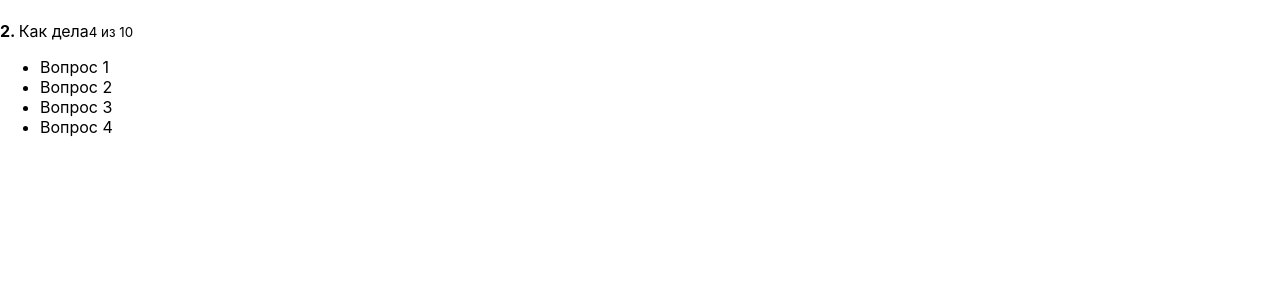
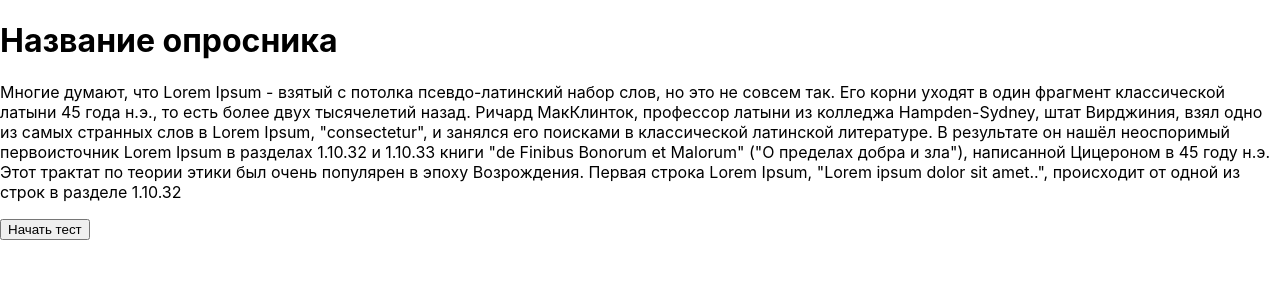
Before and after one commit to pkonnov/questionnaire_reactjs, a React app: page / in a window 1280 px wide. Shown: the top 300 px of the page. Built offline with nearby package versions, Linux system fonts and the light colour scheme.

Commit message:
add titlePage

```diff
--- a/src/components/ActiveQuiz/ActiveQuiz.js
+++ b/src/components/ActiveQuiz/ActiveQuiz.js
@@ -4,10 +4,17 @@ import AnswersList from '../AnswersList/AnswersList'
 
 
 const ActiveQuiz = props => {
-  const closeTitle = '';
-
-  return (
-    <div className={classes.ActiveQuiz}>
+  let closeTitle;
+  if(props.showTitle){
+    closeTitle =
+      <div>
+      <h1>{props.titleTest}</h1>
+      <p>{props.textTest}</p>
+      <button onClick={props.titleShowHandle}>Начать тест</button>
+      </div>
+  } else {
+    closeTitle =
+      <div>
         <p className={classes.Question}>
           <span>
             <strong>2. </strong>
@@ -20,6 +27,12 @@ const ActiveQuiz = props => {
           answers={props.answers}
         />
       </div>
+  }
+
+  return (
+    <div className={classes.ActiveQuiz}>
+        {closeTitle}
+    </div>
   )
 }
 export default ActiveQuiz
--- a/src/containers/Quiz/Quiz.js
+++ b/src/containers/Quiz/Quiz.js
@@ -4,9 +4,9 @@ import ActiveQuiz from '../../components/ActiveQuiz/ActiveQuiz'
 
 class Quiz extends Component{
   state = {
+    showTitle: true,
     quiz: [
-      { showTitle: true,
-        titleTest: 'Название опросника',
+      { titleTest: 'Название опросника',
         textTest: 'Многие думают, что Lorem Ipsum - взятый с потолка псевдо-латинский набор слов, но это не совсем так. Его корни уходят в один фрагмент классической латыни 45 года н.э., то есть более двух тысячелетий назад. Ричард МакКлинток, профессор латыни из колледжа Hampden-Sydney, штат Вирджиния, взял одно из самых странных слов в Lorem Ipsum, "consectetur", и занялся его поисками в классической латинской литературе. В результате он нашёл неоспоримый первоисточник Lorem Ipsum в разделах 1.10.32 и 1.10.33 книги "de Finibus Bonorum et Malorum" ("О пределах добра и зла"), написанной Цицероном в 45 году н.э. Этот трактат по теории этики был очень популярен в эпоху Возрождения. Первая строка Lorem Ipsum, "Lorem ipsum dolor sit amet..", происходит от одной из строк в разделе 1.10.32',
       },
       {
@@ -20,7 +20,7 @@ class Quiz extends Component{
     ]
   }
 
-  titleShowHandle(){
+  titleShowHandle = () => {
     this.setState({
       showTitle: !this.state.showTitle
     })
@@ -34,6 +34,9 @@ class Quiz extends Component{
             <ActiveQuiz
               answers={this.state.quiz[1].answers}
               showTitle={this.state.showTitle}
+              titleTest={this.state.quiz[0].titleTest}
+              textTest={this.state.quiz[0].textTest}
+              titleShowHandle={this.titleShowHandle}
             />
           </div>
       </div>
```
Lines whose indentation alone changed are shown as unchanged.
